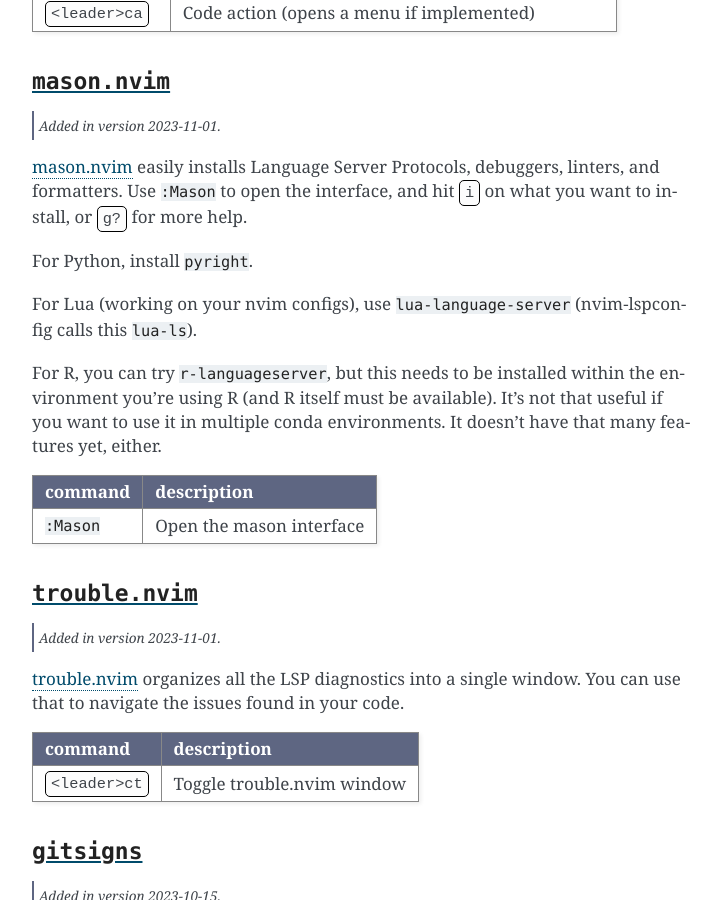
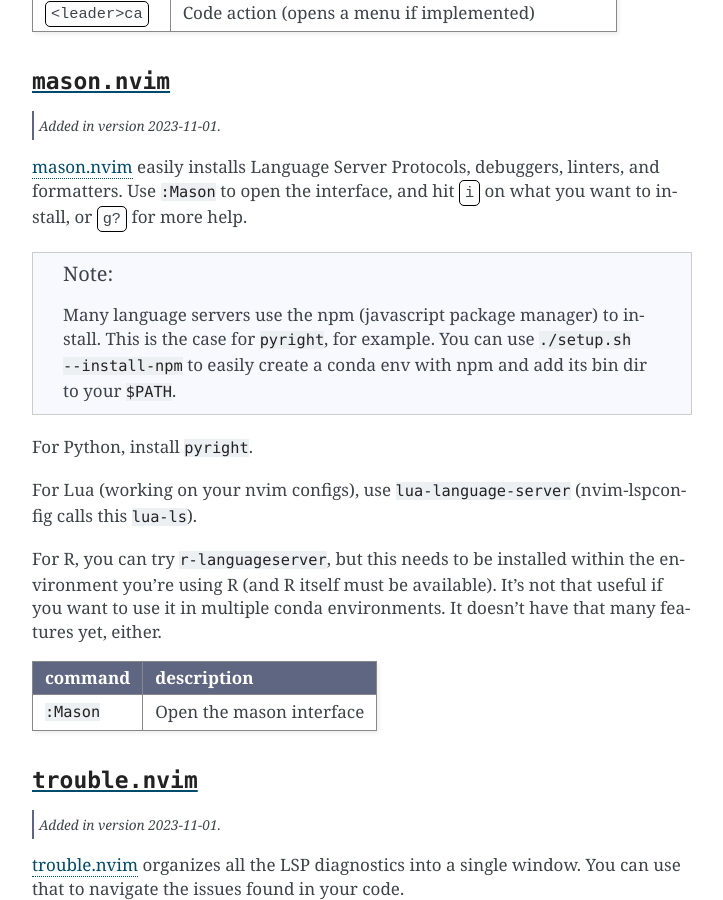
Before and after one commit to daler/dotfiles, a Sphinx documentation site: the page built from docs/vim.rst, in a window 1280 px wide and 900 px high, scrolled down 10866 px. Shown: the whole window, without its empty margins (388-1111 px from the left). Built offline with Sphinx 7.4.7, drawn with Linux system fonts in a browser that asks for light colours.

```diff
--- a/docs/vim.rst
+++ b/docs/vim.rst
@@ -620,6 +620,13 @@
 to open the interface, and hit :kbd:`i` on what you want to install, or
 :kbd:`g?` for more help.
 
+.. note::
+
+  Many language servers use the npm (javascript package manager) to install.
+  This is the case for ``pyright``, for example. You can use ``./setup.sh
+  --install-npm`` to easily create a conda env with npm and add its bin dir to
+  your ``$PATH``.
+
 For Python, install ``pyright``.
 
 For Lua (working on your nvim configs), use ``lua-language-server``
```
Also changed, not shown: 1 other file.
